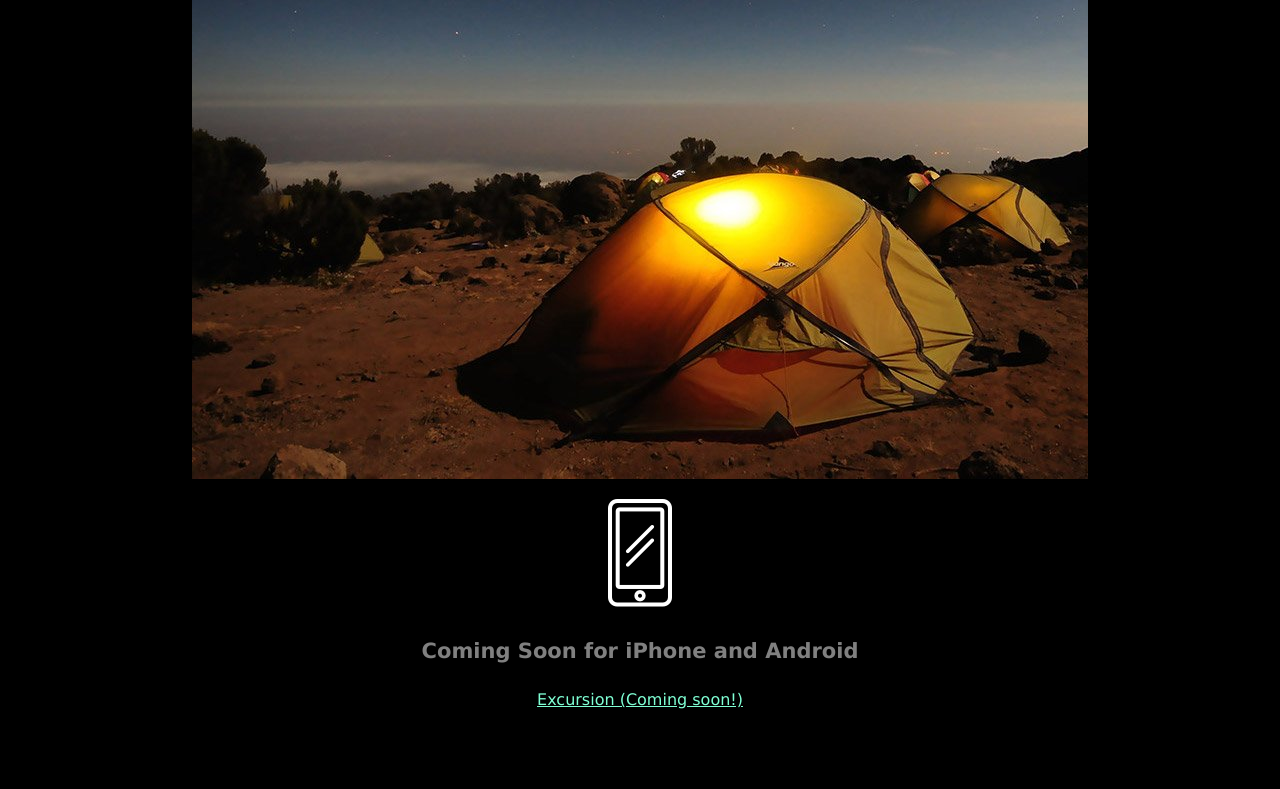
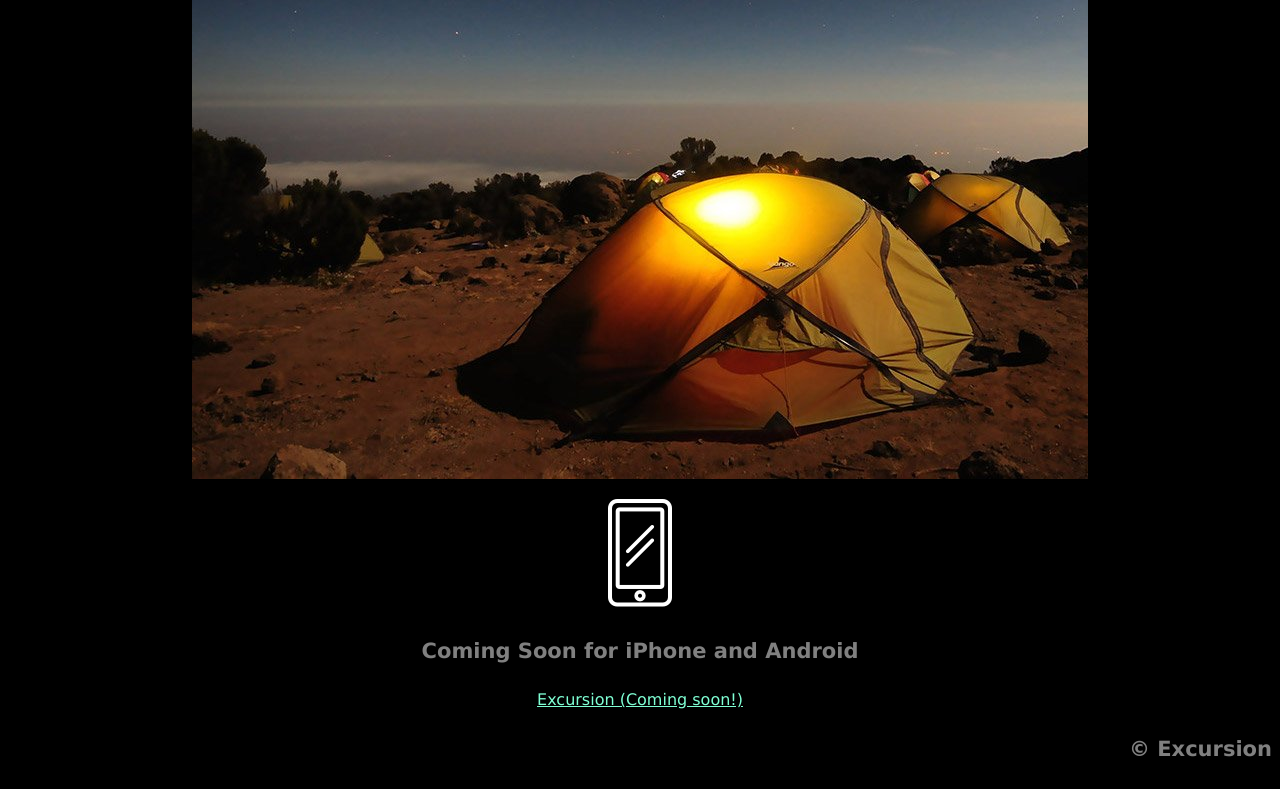
Before and after one commit to zimmerman-ia/excursion, a plain HTML site: page index.html in a window 1280 px wide. Shown: the part 533-1322 px from the top of the page. Before the commit the page ends 1258 px from the top, so only its background shows below. Drawn offline with Linux system fonts and the light colour scheme.

Commit message:
final commit

```diff
--- a/index.html
+++ b/index.html
@@ -20,5 +20,6 @@
     <p><img src="resources/images/phone.png"></p>
     <h4 class="header--subheader">Coming Soon for iPhone and Android</h4>
     <p><a class="link--cta" href="https://content.codecademy.com/programs/freelance-one/excursion/index.html#">Excursion (Coming soon!)</a></p>
+    <h4 class="footer">© Excursion</h4>
 </body>
 </html>
--- a/resources/css/style.css
+++ b/resources/css/style.css
@@ -26,3 +26,10 @@ body {
     font-size: 16px;
     color: aquamarine;
 }
+
+/* FOOTERS */
+.footer {
+    font-size: 21px;
+    color: gray;
+    text-align: right;
+}
```
